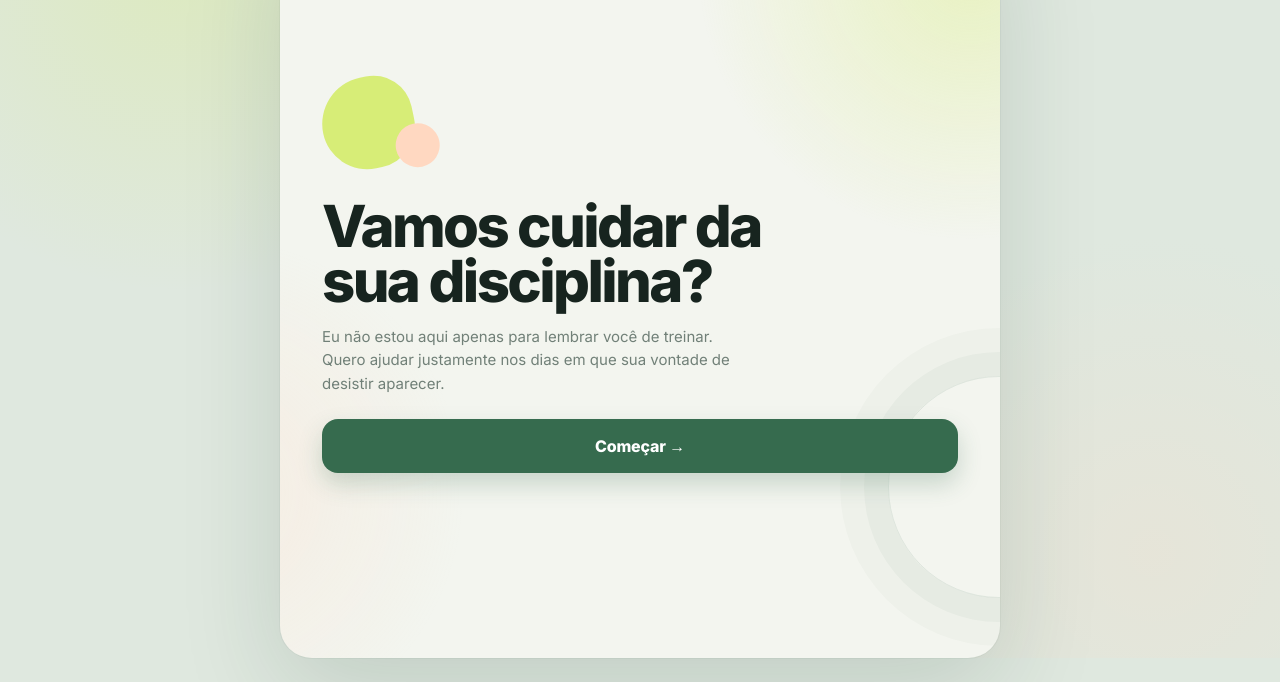
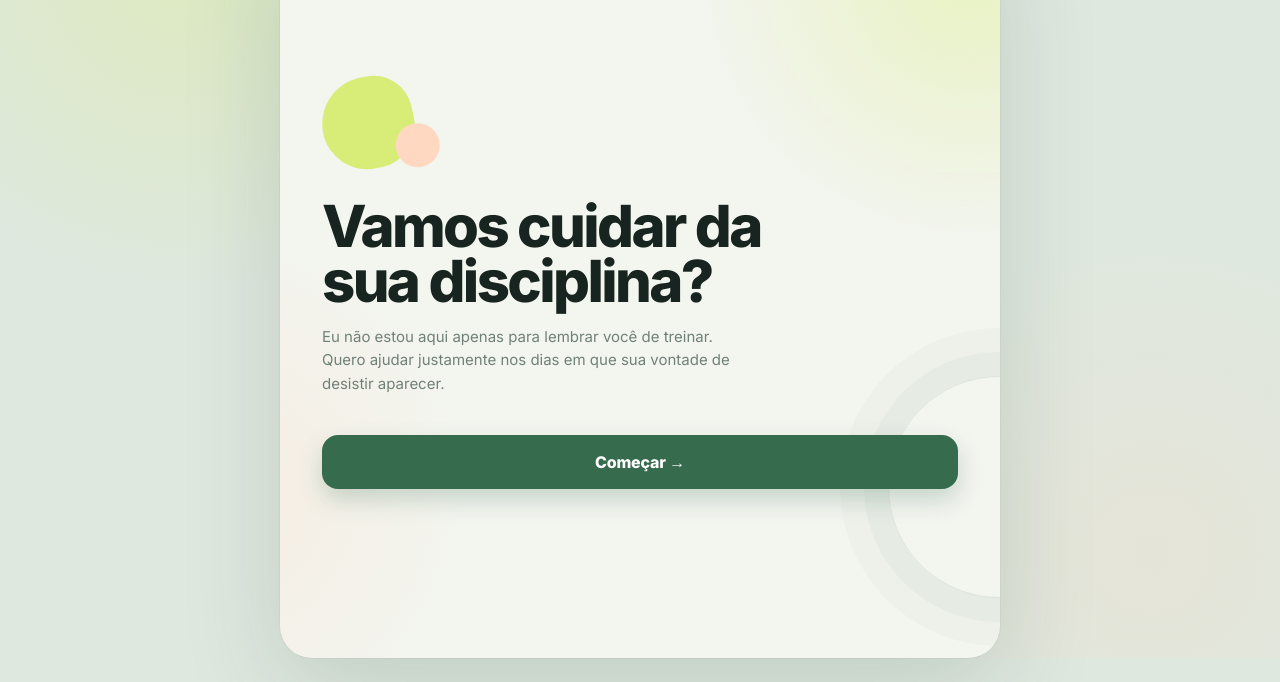
Before and after one commit to Jonatha5207/meu-projeto-motiva--o, a website: page index.html/index.html in a window 1280 px wide. Both pictures are taken after a click on the button "Só quero conhecer o app agora". Shown: the part 118-800 px from the top of the page. Drawn offline with nearby package versions, Linux system fonts and the light colour scheme; no server answers.

Commit message:
Corrige vao vazio enorme no onboarding quando o conteudo e curto
.onboarding usava justify-content:space-between, empurrando o botao ate a
borda absoluta da tela (100vh) -- nos passos com pouco conteudo (ex.: passo
1, so titulo+texto), isso deixava um vao vazio gigante entre o botao e o
fim da tela. Removido o space-between (o botao agora segue o conteudo com
espacamento normal) e tirado o padding-bottom de 104px reservado pro menu
inferior, que o onboarding nem usa.

```diff
--- a/index.html/styles.css
+++ b/index.html/styles.css
@@ -74,7 +74,8 @@ h3 { font-size: 16px; font-weight: 700; }
 .icon-button { border: 0; background: transparent; color: var(--muted); width: 38px; height: 38px; border-radius: 50%; font-size: 20px; }
 .icon-button:hover { background: var(--sage); color: var(--green-dark); }
 
-.onboarding { display: flex; flex-direction: column; justify-content: space-between; padding-top: 44px; }
+.onboarding { display: flex; flex-direction: column; padding-top: 44px; padding-bottom: 28px; }
+.onboarding .button-row { margin-top: 40px; }
 .onboarding .hero { margin-top: 13vh; }
 .login-screen { display: flex; flex-direction: column; min-height: 100vh; }
 .login-hero { margin-top: 15vh; }
--- a/index.html/sw.js
+++ b/index.html/sw.js
@@ -1,4 +1,4 @@
-const CACHE_NAME = 'companheiro-offline-v43';
+const CACHE_NAME = 'companheiro-offline-v44';
 const APP_SHELL = ['./', './index.html', './styles.css', './app.js', './services.js', './manifest.json', './icon.svg', './icon-192.png', './icon-512.png', './icon-maskable-512.png'];
 
 self.addEventListener('install', event => {
```
